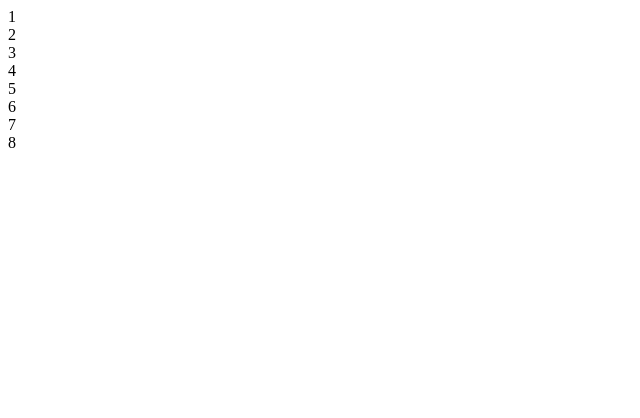
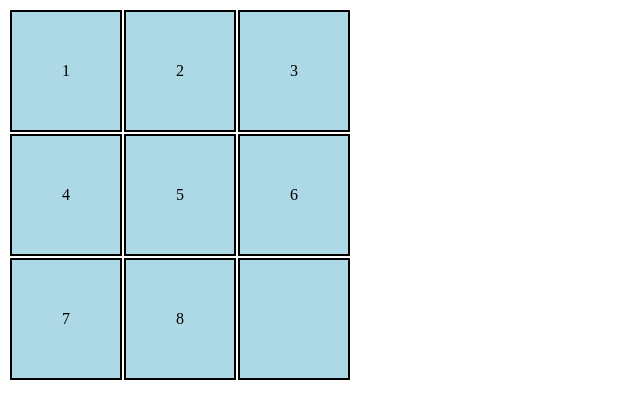
Before and after one commit to Vasanthh1/Game, an Angular app: page / in a window 1280 px wide. Shown: the top 418 px of the page, without its empty margins (0-640 px from the left). Built offline with nearby package versions, Linux system fonts and the light colour scheme.

Commit message:
2 files modified

```diff
--- a/src/app/app.component.css
+++ b/src/app/app.component.css
@@ -1,3 +1,18 @@
-p {
-  font-family: Lato;
+.cell{
+  display:table-cell;
+  border:1px solid black;
+  padding: 50px 50px 50px 50px;
+  margin-left: 50px;
 }
+#row{
+  display:table-row;
+
+}
+#table{
+  display: table;
+}
+td{
+  border:2px solid black;
+  padding:50px;
+  background-color:lightblue;
+}
--- a/src/app/app.component.html
+++ b/src/app/app.component.html
@@ -1,17 +1,17 @@
-<div id='table'>
-  <div id='row'>
-    <div #div1 class='cell'>1</div>
-    <div #div2 class='cell'>2</div>
-    <div #div3 class='cell'>3</div>
-  </div>
-  <div id='row'>
-    <div #div4 class='cell'>4</div>
-    <div #div5 class='cell'>5</div>
-    <div #div6 class='cell'>6</div>
-  </div>
-  <div id='row'>
-    <div #div7 class='cell'>7</div>
-    <div #div8 class='cell'>8</div>
-    <div #dive class='cell'></div>
-  </div>
-</div>
+<table>
+  <tr>
+    <td #tag1>1</td>
+    <td #tag2>2</td>
+    <td #tag3>3</td>
+  </tr>
+  <tr>
+    <td #tag4>4</td>
+    <td #tag5>5</td>
+    <td #tag6>6</td>
+  </tr>
+  <tr>
+    <td #tag7>7</td>
+    <td #tag8>8</td>
+    <td #tage></td>
+  </tr>
+</table>
```
